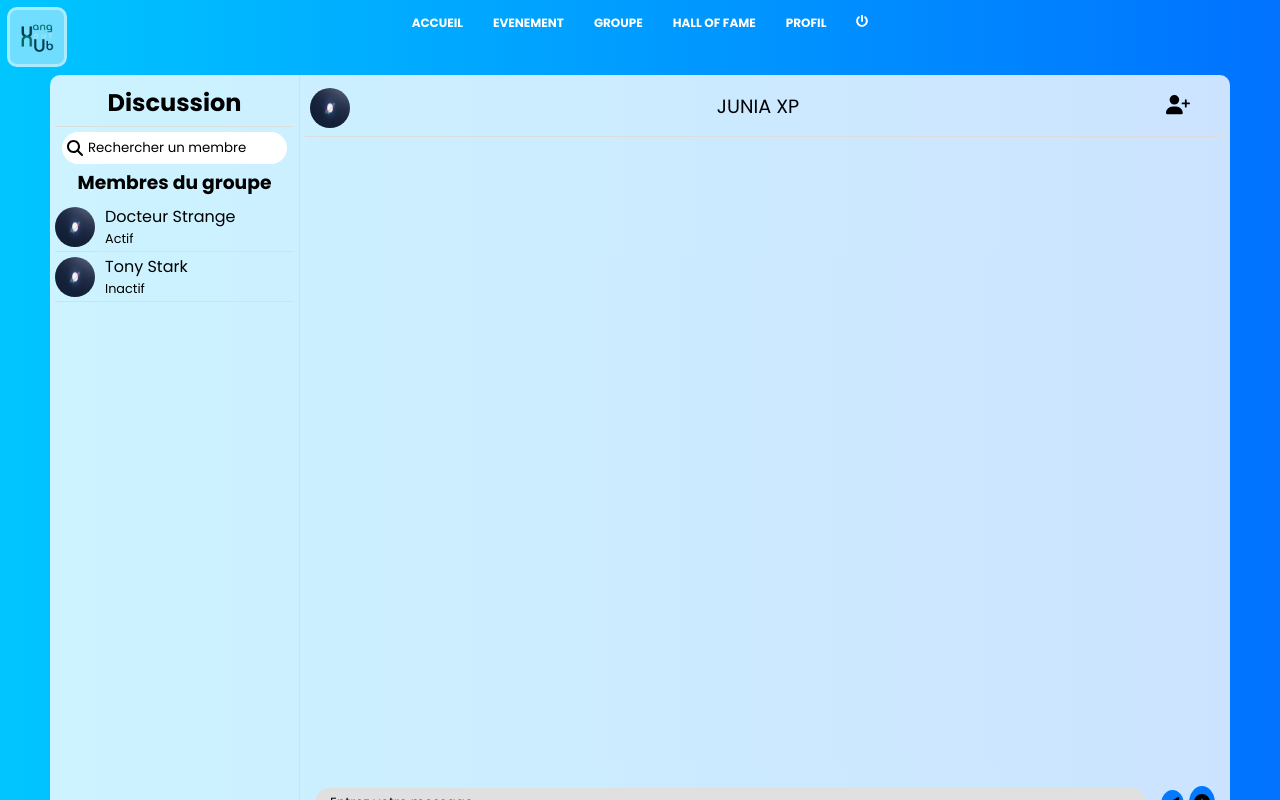
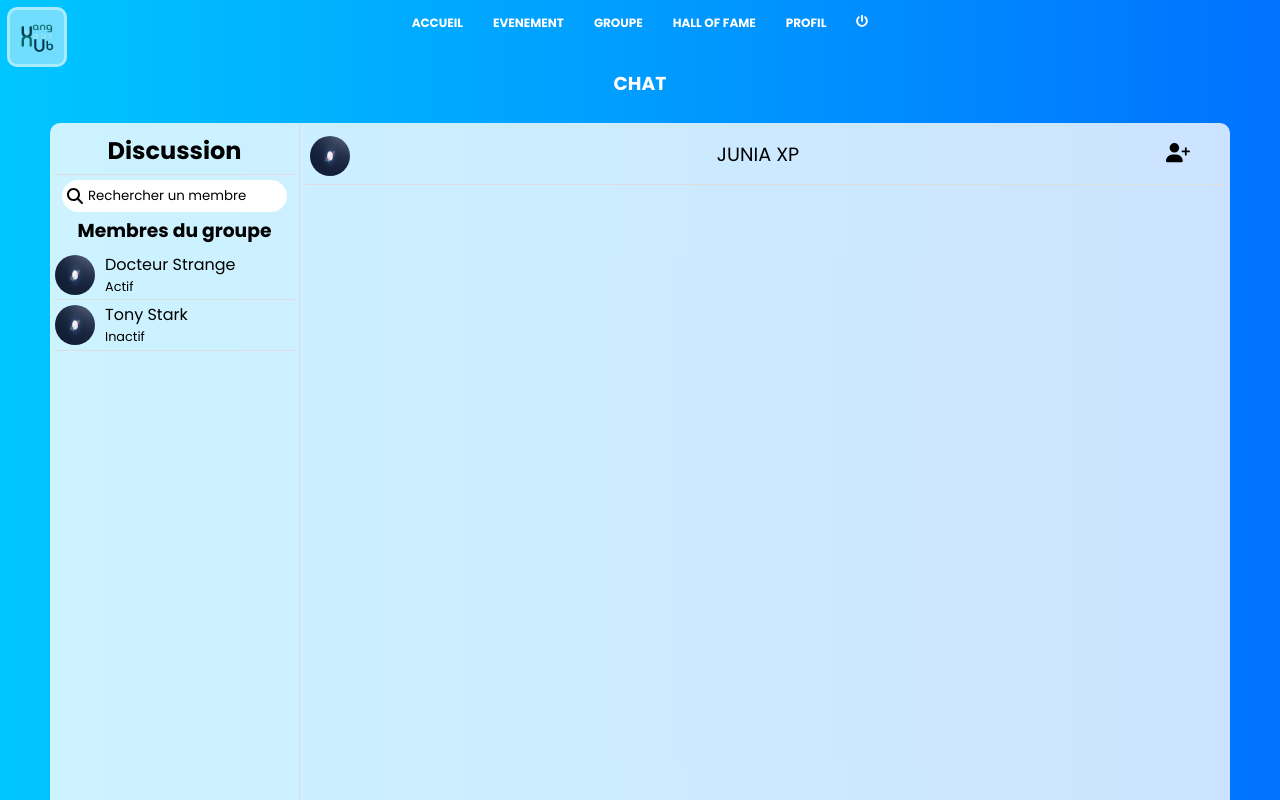
Before and after one commit to RomeoVandoolaeghe/Projet_Fin_Annee_2024, a React (Vite) app in the folder vite/: page /CHAT in a window 1280 px wide. Built offline with nearby package versions, Linux system fonts and the light colour scheme.

Commit message:
Update CHAT.jsx

```diff
--- a/vite/src/pages/user/CHAT/CHAT.jsx
+++ b/vite/src/pages/user/CHAT/CHAT.jsx
@@ -76,6 +76,9 @@ function Chat() {
 
   return (
     <>
+    <div className='header'>
+      <h3> CHAT </h3>
+    </div>
       <div className='chatblock'>
         <div className="chat-container reveal">
           <div className="side">
```
